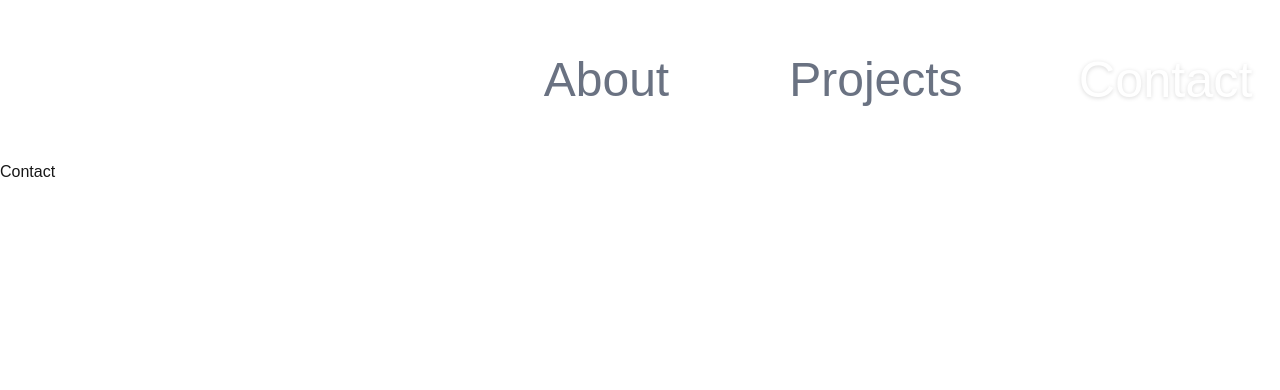
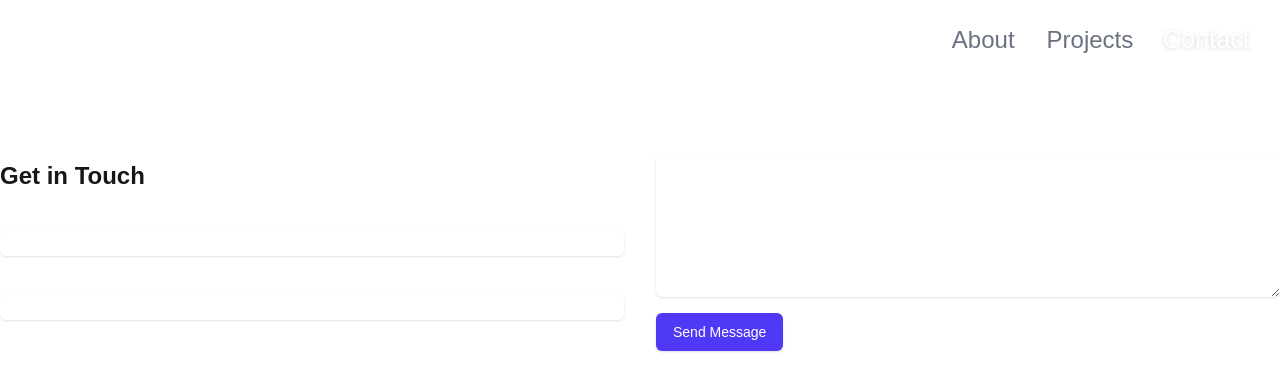
Before and after one commit to GustavoCoutino/PortfolioV2, a Next.js app: page /contact in a window 1280 px wide. Shown: the top 390 px of the page. Built offline with nearby package versions, Linux system fonts and the light colour scheme.

Commit message:
Completed about section base logig

```diff
--- a/app/contact/page.tsx
+++ b/app/contact/page.tsx
@@ -1,5 +1,5 @@
-import React from "react";
+import { ContactSection } from "@/components/contact/ContactSection";
 
 export default function Page() {
-  return <div>Contact</div>;
+  return <ContactSection />;
 }
--- a/app/projects/page.tsx
+++ b/app/projects/page.tsx
@@ -1,4 +1,4 @@
-import { ProjectContainer } from "@/components/features/project/ProjectContainer";
+import { ProjectContainer } from "@/components/project/ProjectContainer";
 export default function Page() {
   return (
     <main className="w-full h-screen pt-4">
--- /dev/null
+++ b/components/contact/ContactSection.tsx
@@ -0,0 +1,86 @@
+"use client";
+
+import { useState } from "react";
+
+interface ContactFormState {
+  name: string;
+  email: string;
+  message: string;
+}
+
+export function ContactSection() {
+  const [contactForm, setContactForm] = useState<ContactFormState>({
+    name: "",
+    email: "",
+    message: "",
+  });
+  const handleChange = (
+    event: React.ChangeEvent<HTMLInputElement | HTMLTextAreaElement>
+  ) => {
+    setContactForm({ ...contactForm, [event.target.id]: event.target.value });
+  };
+  return (
+    <section className="w-full flex items-center min-h-[300px] py-12">
+      <div className="container mx-auto flex flex-col md:flex-row items-center gap-8">
+        <div className="flex-1 space-y-4">
+          <h2 className="text-2xl font-bold">Get in Touch</h2>
+          <div className="space-y-4">
+            <div>
+              <label
+                htmlFor="name"
+                className="text-white block text-sm font-medium"
+              >
+                Name
+              </label>
+              <input
+                type="text"
+                id="name"
+                className=" mt-1 block w-full rounded-md border-gray-300 shadow-sm focus:border-indigo-500 focus:ring-indigo-500 bg-white"
+                value={contactForm.name}
+                onChange={(e) => handleChange(e)}
+              />
+            </div>
+            <div>
+              <label
+                htmlFor="email"
+                className="text-white block text-sm font-medium"
+              >
+                Email
+              </label>
+              <input
+                type="email"
+                id="email"
+                className="mt-1 block w-full rounded-md border-gray-300 shadow-sm focus:border-indigo-500 focus:ring-indigo-500 bg-white"
+                value={contactForm.email}
+                onChange={(e) => handleChange(e)}
+              />
+            </div>
+          </div>
+        </div>
+        <div className="flex-1 space-y-4">
+          <div>
+            <label
+              htmlFor="message"
+              className="block text-sm font-medium text-white"
+            >
+              Message
+            </label>
+            <textarea
+              id="message"
+              rows={6}
+              className="bg-white mt-1 block w-full rounded-md border-gray-300 shadow-sm focus:border-indigo-500 focus:ring-indigo-500"
+              value={contactForm.message}
+              onChange={(e) => handleChange(e)}
+            ></textarea>
+          </div>
+          <button
+            type="submit"
+            className="inline-flex justify-center rounded-md border border-transparent bg-indigo-600 py-2 px-4 text-sm font-medium text-white shadow-sm hover:bg-indigo-700 focus:outline-none focus:ring-2 focus:ring-indigo-500 focus:ring-offset-2"
+          >
+            Send Message
+          </button>
+        </div>
+      </div>
+    </section>
+  );
+}
--- a/components/layout/Navbar.tsx
+++ b/components/layout/Navbar.tsx
@@ -13,25 +13,25 @@ export const Navbar = () => {
   };
 
   return (
-    <nav className="w-full top-0 z-50">
-      <div className="max-w-7xl mx-auto sm:px-6 lg:px-8">
-        <div className="flex justify-between h-40">
-          <div className="flex items-center text-5xl content-start">
+    <nav className="w-full top-0 z-50 border-b border-white border-opacity-100">
+      <div className="max-w-7xl  sm:px-6 lg:px-8 px-4">
+        <div className="flex justify-between h-20">
+          <div className="flex items-center">
             <Link
               href="/"
-              className={`transition-all duration-200 hover:scale-120 hover:drop-shadow-md`}
+              className={`transition-all duration-200 hover:scale-110 hover:drop-shadow-md`}
             >
               <Image src="/home.png" alt="Home image" width={50} height={50} />
             </Link>
           </div>
 
-          <div className="flex items-center space-x-30">
+          <div className="flex items-center space-x-8">
             {mainNavigation.map((item: NavItem) => {
               return (
                 <Link
                   key={item.path}
                   href={item.path}
-                  className={`text-5xl text-gray-500 transition-all duration-200 hover:scale-105 hover:text-white hover:drop-shadow-md${
+                  className={`text-2xl text-gray-500 transition-all duration-200 hover:scale-105 hover:text-white hover:drop-shadow-md${
                     isActive(item.path)
                       ? "font-bold scale-105 drop-shadow-sm text-white"
                       : ""
--- a/components/project/ProjectContainer.tsx
+++ b/components/project/ProjectContainer.tsx
@@ -1,6 +1,6 @@
 "use client";
 import { projects } from "@/lib/data/projects";
-import { ProjectItem } from "@/components/features/project/ProjectItem";
+import { ProjectItem } from "@/components/project/ProjectItem";
 export function ProjectContainer() {
   return (
     <div className="pt-14 w-2/3 mx-auto grid grid-cols-2 gap-4">
```
